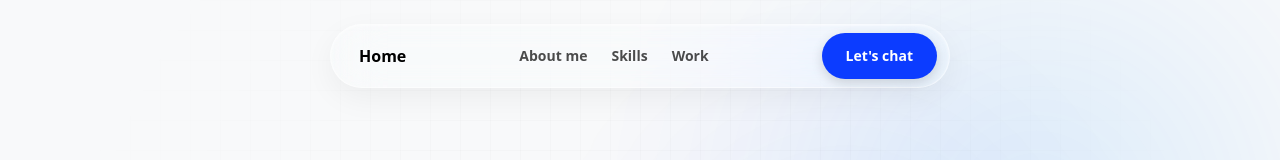
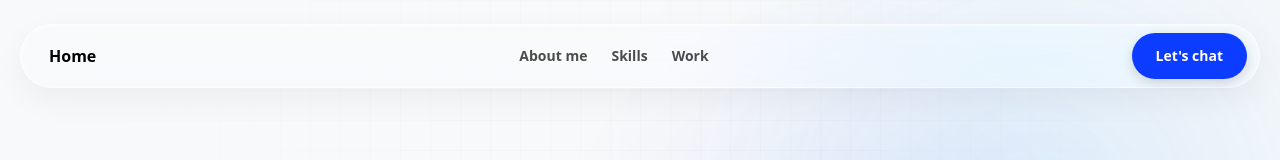
Before and after one commit to mazanabrar/My-portfolio, a React app: page / in a window 1280 px wide. Shown: the top 160 px of the page. Built offline with nearby package versions, Linux system fonts and the light colour scheme; the HTML template or start-up script is replaced by a standard one.

Commit message:
style: fix section z-index layer mismatch for navbar glass effect

```diff
--- a/src/components/navbar.css
+++ b/src/components/navbar.css
@@ -16,29 +16,31 @@
 }
 
 .site-header {
-  display: flex;
-  align-items: center;
-  justify-content: space-between;
+  display: flex !important;
+  align-items: center !important;
+  justify-content: space-between !important;
+  width: 100% !important;
+  border-radius: 40px !important;
+  padding: 8px 12px 8px 28px !important;
 
-  /* 🌟 White tint ko 0.05 se badha kar 0.18 kiya taake white screen par glass ka dhabba alag se dikhe */
-  background-color: rgba(255, 255, 255, 0.18);
+  /* 🌟 Force hardware acceleration to fix live rendering */
+  transform: translateZ(0) !important;
+  will-change: backdrop-filter, -webkit-backdrop-filter !important;
 
-  /* Heavy distortion blur aur saturation */
-  backdrop-filter: blur(24px) saturate(180%);
-  -webkit-backdrop-filter: blur(24px) saturate(180%);
+  /* 🌟 Optimized Background tint & opacity for high-contrast live visibility */
+  background-color: rgba(255, 255, 255, 0.28) !important;
 
-  /* Crystal-sharp border */
-  border: 1px solid rgba(255, 255, 255, 0.5);
+  /* 🌟 Bulletproof Cross-Browser Heavy Blur */
+  -webkit-backdrop-filter: blur(30px) saturate(210%) !important;
+  backdrop-filter: blur(30px) saturate(210%) !important;
 
-  padding: 8px 12px 8px 28px;
-  border-radius: 40px;
-  width: 100%;
-  max-width: 620px;
+  /* 3D reflection border */
+  border: 1px solid rgba(255, 255, 255, 0.6) !important;
 
-  /* Solid drop shadow jo navbar ko 3D look degi */
+  /* Deep 3D box shadow to simulate thick premium glass over the big text */
   box-shadow:
-    0 10px 30px rgba(0, 0, 0, 0.05),
-    inset 0 1px 2px rgba(255, 255, 255, 0.5);
+    0 12px 32px rgba(0, 0, 0, 0.05),
+    inset 0 1px 2px rgba(255, 255, 255, 0.5) !important;
 }
 
 /* Brand / Logo Styling */
--- a/src/index.css
+++ b/src/index.css
@@ -27,12 +27,16 @@
   text-rendering: optimizeLegibility;
   -webkit-font-smoothing: antialiased;
   -moz-osx-font-smoothing: grayscale;
+}
 
-  @media (max-width: 1024px) {
+/* Responsive Font Size for Root */
+@media (max-width: 1024px) {
+  :root {
     font-size: 16px;
   }
 }
 
+/* Persistent clean layout even if user browser is on dark mode */
 @media (prefers-color-scheme: dark) {
   :root {
     --bg: #f8f9fa;
@@ -136,10 +140,6 @@ h1 {
   margin-bottom: 24px;
 }
 
-@media (max-width: 1024px) {
-  h1 { font-size: 38px; margin-bottom: 16px; }
-}
-
 h2 {
   font-size: 22px;
   font-weight: 600;
@@ -147,18 +147,54 @@ h2 {
   margin-bottom: 12px;
 }
 
+p {
+  margin: 0 0 16px 0;
+  line-height: 1.6;
+}
+
+/* Skills & Projects layout configurations */
+.skill-list, .project-grid {
+  display: grid;
+  gap: 14px;
+  margin-top: 28px;
+}
+
+.skill-list {
+  grid-template-columns: repeat(auto-fit, minmax(140px, 1fr));
+}
+
+.skill-list span, .project-card {
+  border: 1px solid var(--border);
+  border-radius: 8px;
+  background: var(--social-bg);
+}
+
+.skill-list span {
+  padding: 14px 16px;
+  color: var(--text-h);
+  font-weight: 600;
+}
+
+.project-grid {
+  grid-template-columns: repeat(auto-fit, minmax(220px, 1fr));
+}
+
+.project-card {
+  padding: 22px;
+}
+
+.project-card h3 {
+  margin: 0 0 10px;
+  color: var(--text-h);
+}
+
+/* Media Queries for Typography & Screen adjustments */
+@media (max-width: 1024px) {
+  h1 { font-size: 38px; margin-bottom: 16px; }
+  h2 { font-size: 20px; }
+}
+
 @media (max-width: 640px) {
   body::before { width: 360px; height: 360px; top: -80px; right: -180px; }
   body::after { width: 420px; height: 420px; top: 760px; left: -240px; }
 }
-
-p { margin: 0 0 16px 0; line-height: 1.6; }
-
-/* Skills & Projects layout configurations */
-.skill-list, .project-grid { display: grid; gap: 14px; margin-top: 28px; }
-.skill-list { grid-template-columns: repeat(auto-fit, minmax(140px, 1fr)); }
-.skill-list span, .project-card { border: 1px solid var(--border); border-radius: 8px; background: var(--social-bg); }
-.skill-list span { padding: 14px 16px; color: var(--text-h); font-weight: 600; }
-.project-grid { grid-template-columns: repeat(auto-fit, minmax(220px, 1fr)); }
-.project-card { padding: 22px; }
-.project-card h3 { margin: 0 0 10px; color: var(--text-h); }
```
